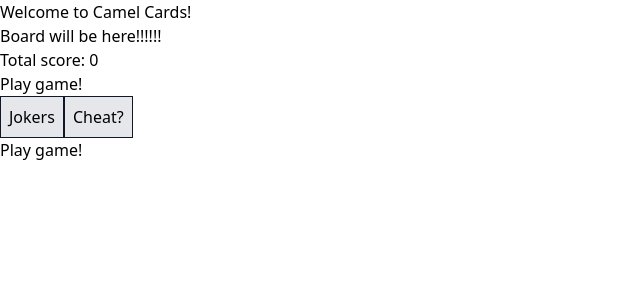
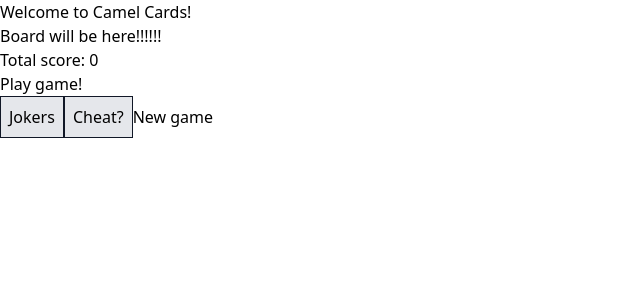
Before and after one commit to RheingoldRiver/CamelCards, a React (Vite) app: page / in a window 1280 px wide. Shown: the top 300 px of the page, without its empty margins (0-640 px from the left). Built offline with nearby package versions, Linux system fonts and the light colour scheme.

Commit message:
make new game button

```diff
--- a/src/components/PreferencesToolbar/PreferencesToolbar.tsx
+++ b/src/components/PreferencesToolbar/PreferencesToolbar.tsx
@@ -26,9 +26,9 @@ function PreferencesToolbar() {
         Cheat?
       </Toggle.Root>
 
-      <Toolbar.Separator className="ToolbarSeparator" />
+      <Toolbar.Separator className="inline" />
       <Toolbar.Button className="ToolbarButton" style={{ marginLeft: "auto" }}>
-        Play game!
+        New game
       </Toolbar.Button>
     </Toolbar.Root>
   );
```
